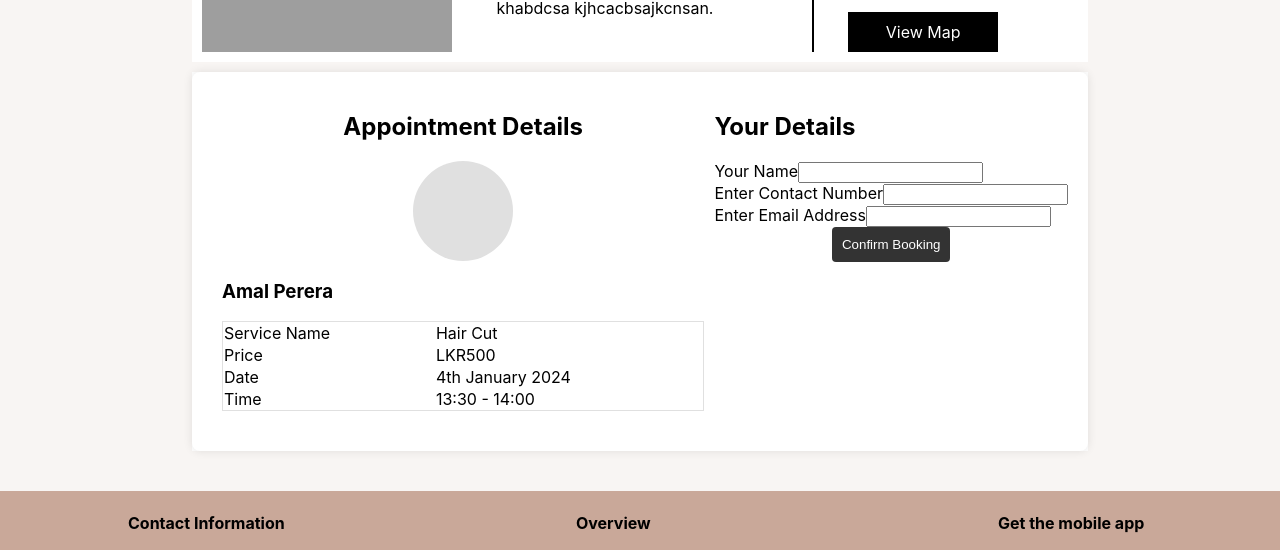
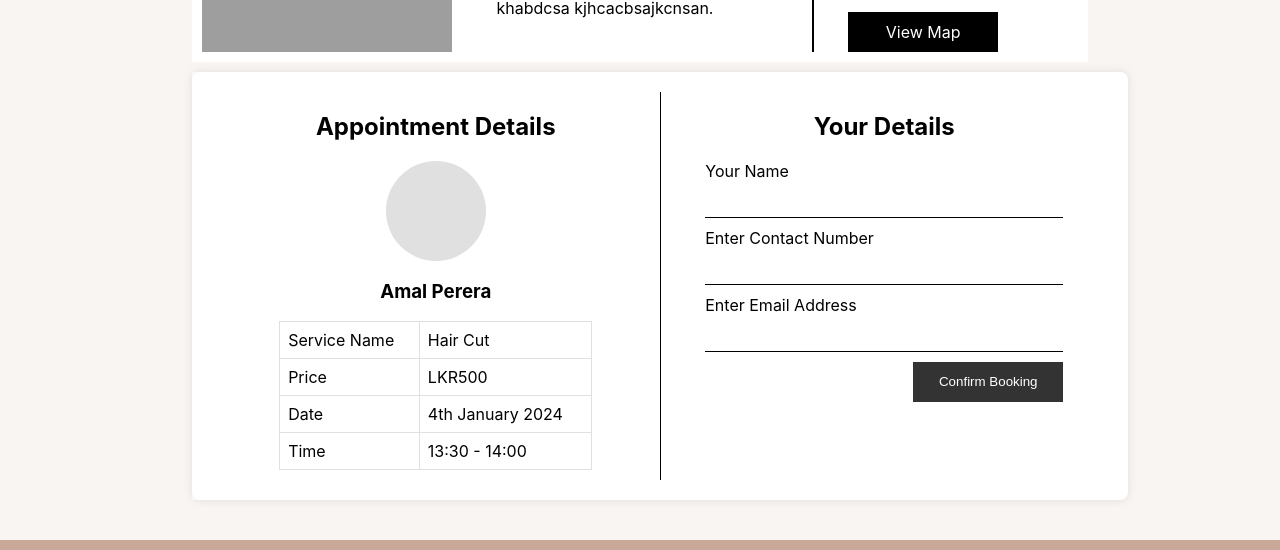
Before and after one commit to Anuradha00Herath/StyleSync-Salon-Web-Frontend, a React (Create React App) app in the folder customer/: page /confirm-appointment in a window 1280 px wide. Shown: the part 235-785 px from the top of the page. Built offline with nearby package versions, Linux system fonts and the light colour scheme; grey boxes are pictures that could not be loaded.

Commit message:
update make appointment and confirm appointment page

```diff
--- a/customer/src/Components/ConfirmAppointmentComponent/appointment-details.tsx
+++ b/customer/src/Components/ConfirmAppointmentComponent/appointment-details.tsx
@@ -21,9 +21,15 @@ export function AppointmentDetails() {
           borderRadius: 8,
           display: "flex",
           boxShadow: "0 0 10px rgba(0, 0, 0, 0.1)",
+          flexDirection: "row",
+          width: "100%",
         }}
       >
-        <div style={{ flex: 1, margin: "0 10px" }}>
+        <div
+          style={{
+            width: "50%",
+          }}
+        >
           <h2
             style={{
               textAlign: "center",
@@ -40,80 +46,223 @@ export function AppointmentDetails() {
               borderRadius: "50%",
             }}
           ></div>
-          <h3>Amal Perera</h3>
+          <h3
+            style={{
+              textAlign: "center",
+            }}
+          >
+            Amal Perera
+          </h3>
           <table
             style={{
-              width: "100%",
+              width: "70%",
               marginBottom: "20px",
               border: "1px solid #e0e0e0",
               borderCollapse: "collapse",
+              margin: "0 auto 10px",
             }}
           >
-            <tbody>
+            <tbody
+              style={
+                {
+                  //width:"50%"
+                }
+              }
+            >
               <tr>
-                <td>Service Name</td>
-                <td>Hair Cut</td>
+                <td
+                  style={{
+                    border: "1px solid #e0e0e0",
+                    padding: "8px",
+                  }}
+                >
+                  Service Name
+                </td>
+                <td
+                  style={{
+                    border: "1px solid #e0e0e0",
+                    padding: "8px",
+                  }}
+                >
+                  Hair Cut
+                </td>
               </tr>
               <tr>
-                <td>Price</td>
-                <td>LKR500</td>
+                <td
+                  style={{
+                    border: "1px solid #e0e0e0",
+                    padding: "8px",
+                  }}
+                >
+                  Price
+                </td>
+                <td
+                  style={{
+                    border: "1px solid #e0e0e0",
+                    padding: "8px",
+                  }}
+                >
+                  LKR500
+                </td>
               </tr>
               <tr>
-                <td>Date</td>
-                <td>4th January 2024</td>
+                <td
+                  style={{
+                    border: "1px solid #e0e0e0",
+                    padding: "8px",
+                  }}
+                >
+                  Date
+                </td>
+                <td
+                  style={{
+                    border: "1px solid #e0e0e0",
+                    padding: "8px",
+                  }}
+                >
+                  4th January 2024
+                </td>
               </tr>
               <tr>
-                <td>Time</td>
-                <td>13:30 - 14:00</td>
+                <td
+                  style={{
+                    border: "1px solid #e0e0e0",
+                    padding: "8px",
+                  }}
+                >
+                  Time
+                </td>
+                <td
+                  style={{
+                    border: "1px solid #e0e0e0",
+                    padding: "8px",
+                  }}
+                >
+                  13:30 - 14:00
+                </td>
               </tr>
             </tbody>
           </table>
         </div>
-        <div className="your-details">
-          <h2>Your Details</h2>
-          <form style={{
+        <div style={{
+            width:1,
+            backgroundColor:"black"
+        }}></div>
+        <div
+          style={{
+            width: "50%",
             display: "flex",
-            flexDirection: "column"
+            justifyContent: "center",
+          }}
+        >
+          <div
+            style={{
+              width: "80%",
+            }}
+          >
+            <h2
+              style={{
+                textAlign: "center",
+              }}
+            >
+              Your Details
+            </h2>
+            <form
+              style={{
+                display: "flex",
+                flexDirection: "column",
               }}
               onSubmit={(e) => {
                 e.preventDefault();
                 handleConfirmBooking();
               }}
             >
-            <label>
+              <label
+                style={{
+                  display: "flex",
+                  justifyContent: "space-between",
+                }}
+              >
                 Your Name
+              </label>
               <input
+                style={{
+                  padding: "8px",
+                  marginTop: "5px",
+                  border: "none",
+                  borderBottom: "1px solid black",
+                  outline: "none",
+                  marginBottom: "10px",
+                }}
                 type="text"
                 value={name}
                 onChange={(e) => setName(e.target.value)}
               />
+              <label
+                style={{
+                  display: "flex",
+                  justifyContent: "space-between",
+                }}
+              >
+                Enter Contact Number
               </label>
-            <label>
-              Enter Contact Number
               <input
+                style={{
+                  padding: "8px",
+                  marginTop: "5px",
+                  border: "none",
+                  borderBottom: "1px solid black",
+                  outline: "none",
+                  marginBottom: "10px",
+                }}
                 type="text"
                 value={contactNumber}
                 onChange={(e) => setContactNumber(e.target.value)}
               />
+              <label
+                style={{
+                  display: "flex",
+                  justifyContent: "space-between",
+                }}
+              >
+                Enter Email Address
               </label>
-            <label>
-              Enter Email Address
               <input
+                style={{
+                  padding: "8px",
+                  marginTop: "5px",
+                  border: "none",
+                  borderBottom: "1px solid black",
+                  outline: "none",
+                  marginBottom: "10px",
+                }}
                 type="email"
                 value={email}
                 onChange={(e) => setEmail(e.target.value)}
               />
-            </label>
-            <button style={{
-                padding: "10px",
+              <div
+                style={{
+                  display: "flex",
+                  flexDirection: "row-reverse",
+                }}
+              >
+                <button
+                  style={{
+                    height: 40,
+                    width: 150,
                     backgroundColor: "#333",
                     color: "white",
                     border: "none",
-                borderRadius: "4px",
                     cursor: "pointer",
-                alignSelf: "center"
-            }} type="submit">Confirm Booking</button>
+                    alignSelf: "center",
+                  }}
+                  type="submit"
+                >
+                  Confirm Booking
+                </button>
+              </div>
             </form>
+          </div>
         </div>
       </div>
     </div>
--- a/customer/src/Components/MakeAppointmentComponent/salon-time-blocks.tsx
+++ b/customer/src/Components/MakeAppointmentComponent/salon-time-blocks.tsx
@@ -34,10 +34,16 @@ export function TimeBlocksList() {
           flexDirection: "column" as const,
         }}
       >
-        <h3>Morning</h3>
+        <h4 style={{
+          textAlign:"center"
+        }}>Morning</h4>
         {timeSlots
           .filter((slot) => slot.period === "Morning")
           .map((slot, index) => (
+            <a style={{
+              color:"black",
+              textDecoration:"none"
+            }} href="hsdhs">
             <div
               key={index}
               style={{
@@ -46,7 +52,7 @@ export function TimeBlocksList() {
               }}
             >
               {slot.time}
-            </div>
+            </div></a>
           ))}
       </div>
       <div
@@ -56,10 +62,16 @@ export function TimeBlocksList() {
           flexDirection: "column" as const,
         }}
       >
-        <h3>Afternoon</h3>
+        <h4 style={{
+          textAlign:"center"
+        }}>Afternoon</h4>
         {timeSlots
           .filter((slot) => slot.period === "Afternoon")
           .map((slot, index) => (
+            <a style={{
+              color:"black",
+              textDecoration:"none"
+            }} href="hsdhs">
             <div
               key={index}
               style={{
@@ -68,7 +80,7 @@ export function TimeBlocksList() {
               }}
             >
               {slot.time}
-            </div>
+            </div></a>
           ))}
       </div>
       <div
@@ -78,10 +90,16 @@ export function TimeBlocksList() {
           flexDirection: "column" as const,
         }}
       >
-        <h3>Evening</h3>
+        <h4 style={{
+          textAlign:"center"
+        }}>Evening</h4>
         {timeSlots
           .filter((slot) => slot.period === "Evening")
           .map((slot, index) => (
+            <a style={{
+              color:"black",
+              textDecoration:"none"
+            }} href="hsdhs">
             <div
               key={index}
               style={{
@@ -90,7 +108,7 @@ export function TimeBlocksList() {
               }}
             >
               {slot.time}
-            </div>
+            </div></a>
           ))}
       </div>
     </div>
```
Lines whose indentation alone changed are shown as unchanged.
